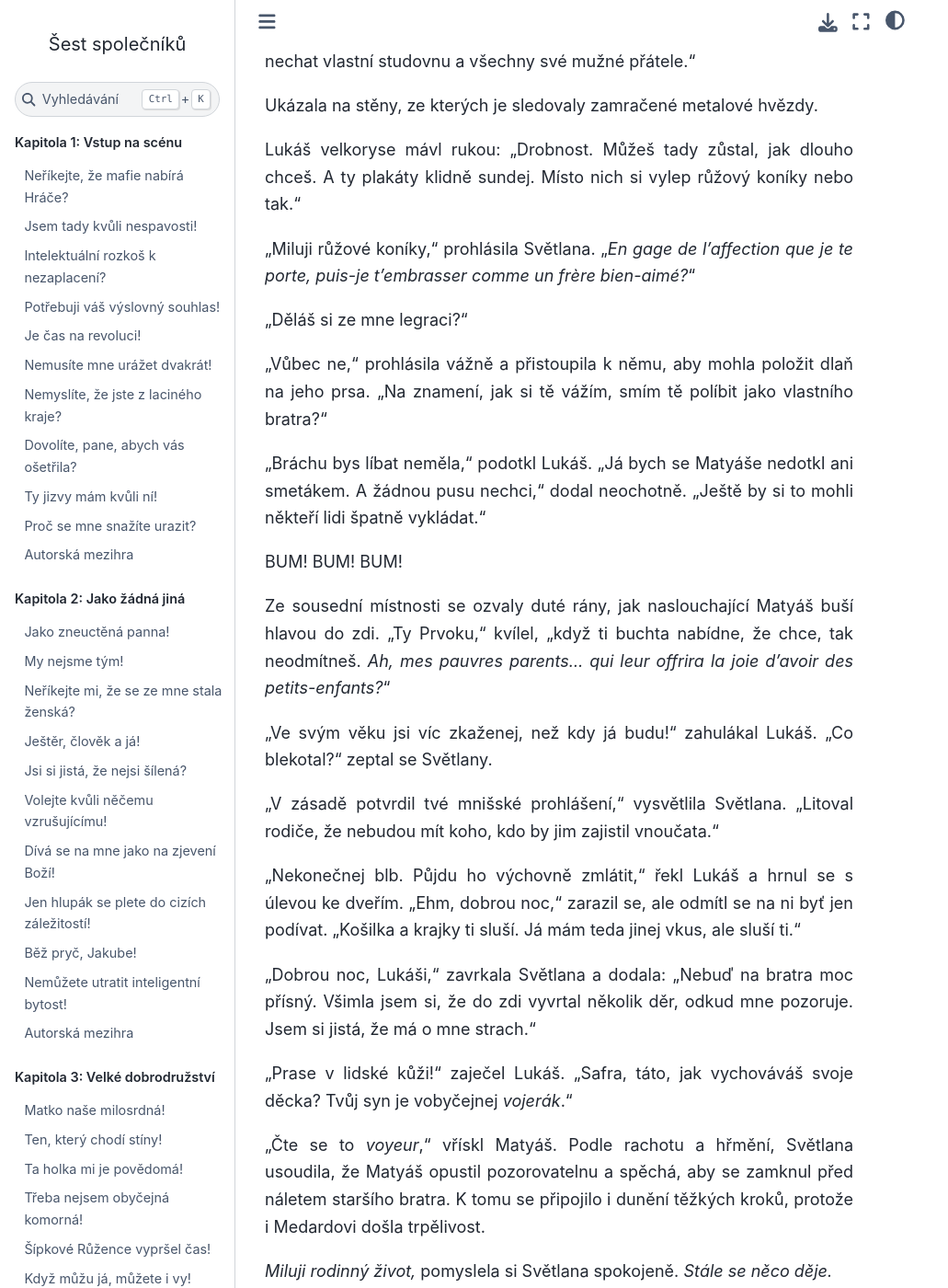
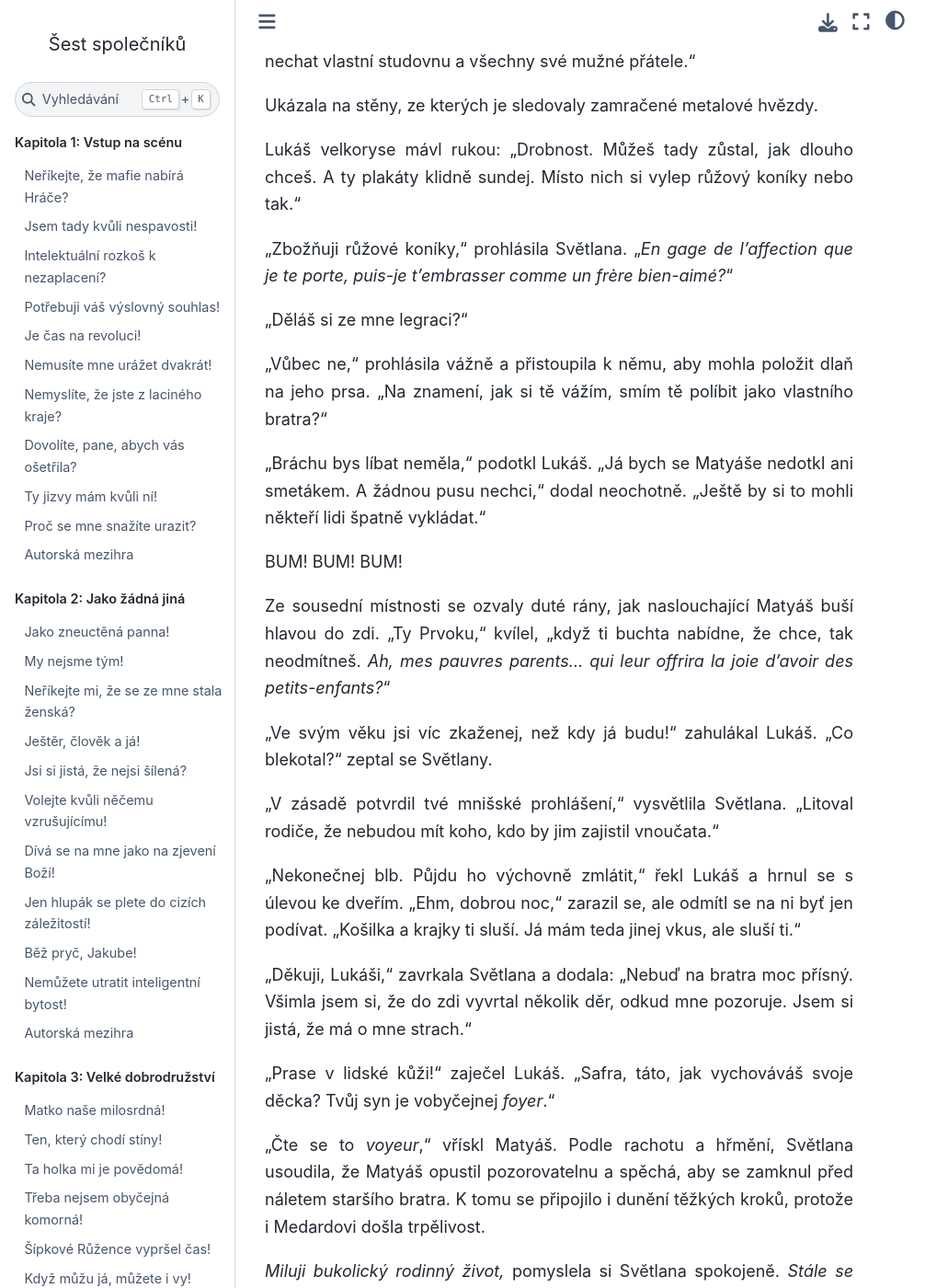
Before and after one commit to hanpari/sest-spolecniku, a Sphinx documentation site: the page built from source/sest_spolecniku/018/07.md, in a window 1280 px wide and 1400 px high, scrolled down 4536 px. Shown: the whole window at 92% size, without its empty margins (0-1031 px from the left). Built offline with Sphinx 7.4.7 and the Sphinx Book theme 1.1.4, drawn with Linux system fonts in a browser that asks for light colours; some of the changed text lies outside the part shown.

Commit message:
Bukolicky rodinny zivot

```diff
--- a/source/sest_spolecniku/018/07.md
+++ b/source/sest_spolecniku/018/07.md
@@ -114,7 +114,7 @@ Ukázala na stěny, ze kterých je sledovaly zamračené metalové hvězdy.
 
 Lukáš velkoryse mávl rukou: "Drobnost. Můžeš tady zůstal, jak dlouho chceš. A ty plakáty klidně sundej. Místo nich si vylep růžový koníky nebo tak."
 
-"Miluji růžové koníky," prohlásila Světlana. "*En gage de l'affection que je te porte, puis-je t'embrasser comme un frère bien-aimé?*"
+"Zbožňuji růžové koníky," prohlásila Světlana. "*En gage de l'affection que je te porte, puis-je t'embrasser comme un frère bien-aimé?*"
 
 "Děláš si ze mne legraci?"
 
@@ -132,10 +132,10 @@ Ze sousední místnosti se ozvaly duté rány, jak naslouchající  Matyáš bu
 
 "Nekonečnej blb. Půjdu ho výchovně zmlátit," řekl Lukáš a hrnul se s úlevou ke dveřím. "Ehm, dobrou noc," zarazil se, ale odmítl se na ni byť jen podívat. "Košilka a krajky ti sluší. Já mám teda jinej vkus, ale sluší ti."
 
-"Dobrou noc, Lukáši," zavrkala Světlana a dodala: "Nebuď na bratra moc přísný. Všimla jsem si, že do zdi vyvrtal několik děr, odkud mne pozoruje. Jsem si jistá, že má o mne strach."
+"Děkuji, Lukáši," zavrkala Světlana a dodala: "Nebuď na bratra moc přísný. Všimla jsem si, že do zdi vyvrtal několik děr, odkud mne pozoruje. Jsem si jistá, že má o mne strach."
 
-"Prase v lidské kůži!" zaječel Lukáš. "Safra, táto, jak vychováváš svoje děcka? Tvůj syn je vobyčejnej *vojerák*."
+"Prase v lidské kůži!" zaječel Lukáš. "Safra, táto, jak vychováváš svoje děcka? Tvůj syn je vobyčejnej *foyer*."
 
 "Čte se to *voyeur*," vřískl Matyáš. Podle rachotu a hřmění, Světlana usoudila, že Matyáš opustil pozorovatelnu a spěchá, aby se zamknul před náletem staršího bratra. K tomu se připojilo i dunění těžkých kroků, protože i Medardovi došla trpělivost.
 
-*Miluji rodinný život,* pomyslela si Světlana spokojeně. *Stále se něco děje.*
+*Miluji bukolický rodinný život,* pomyslela si Světlana spokojeně. *Stále se něco děje.*
```
Also changed, not shown: other parts of source/sest_spolecniku/018/07.md (+1 -1 lines).
